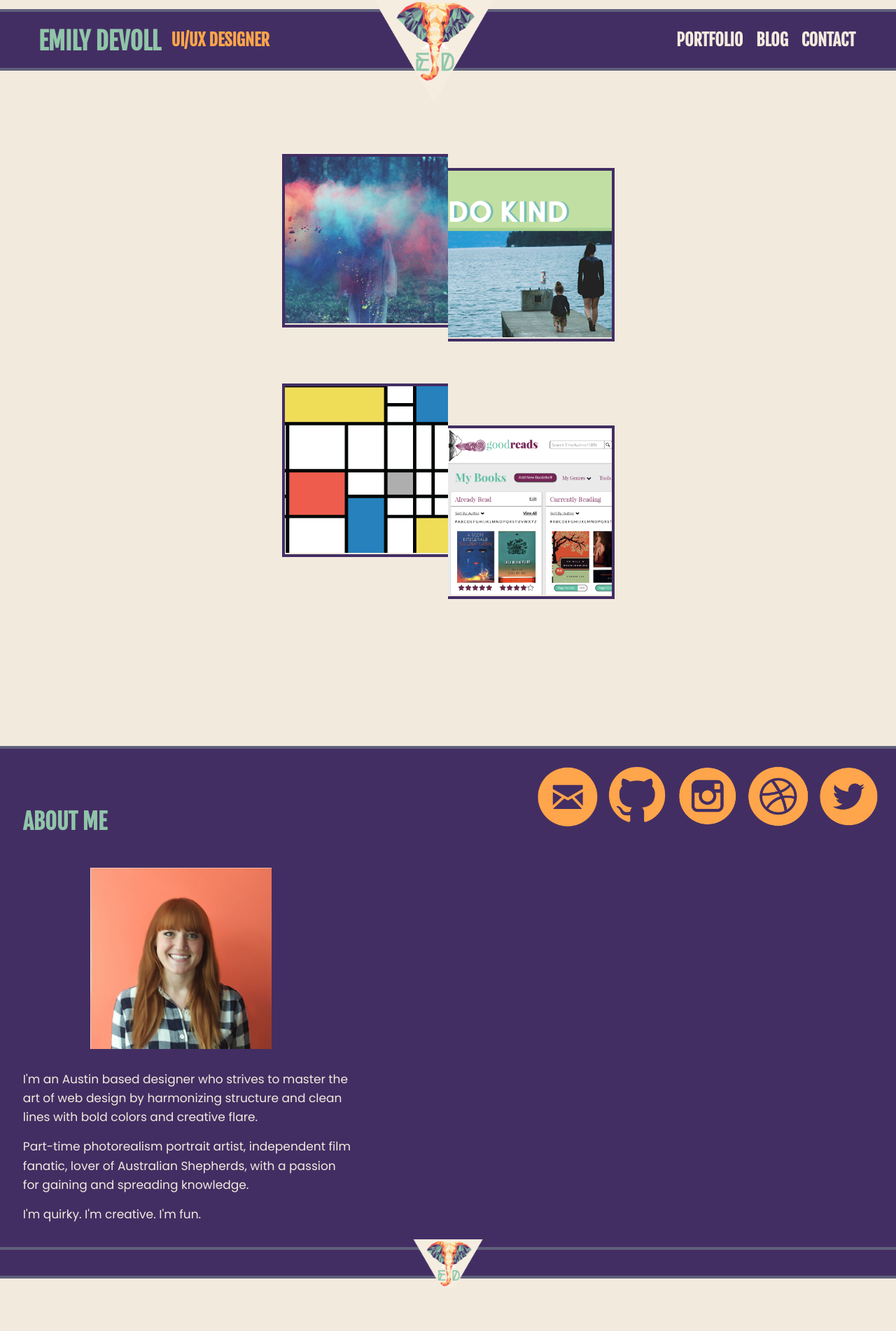
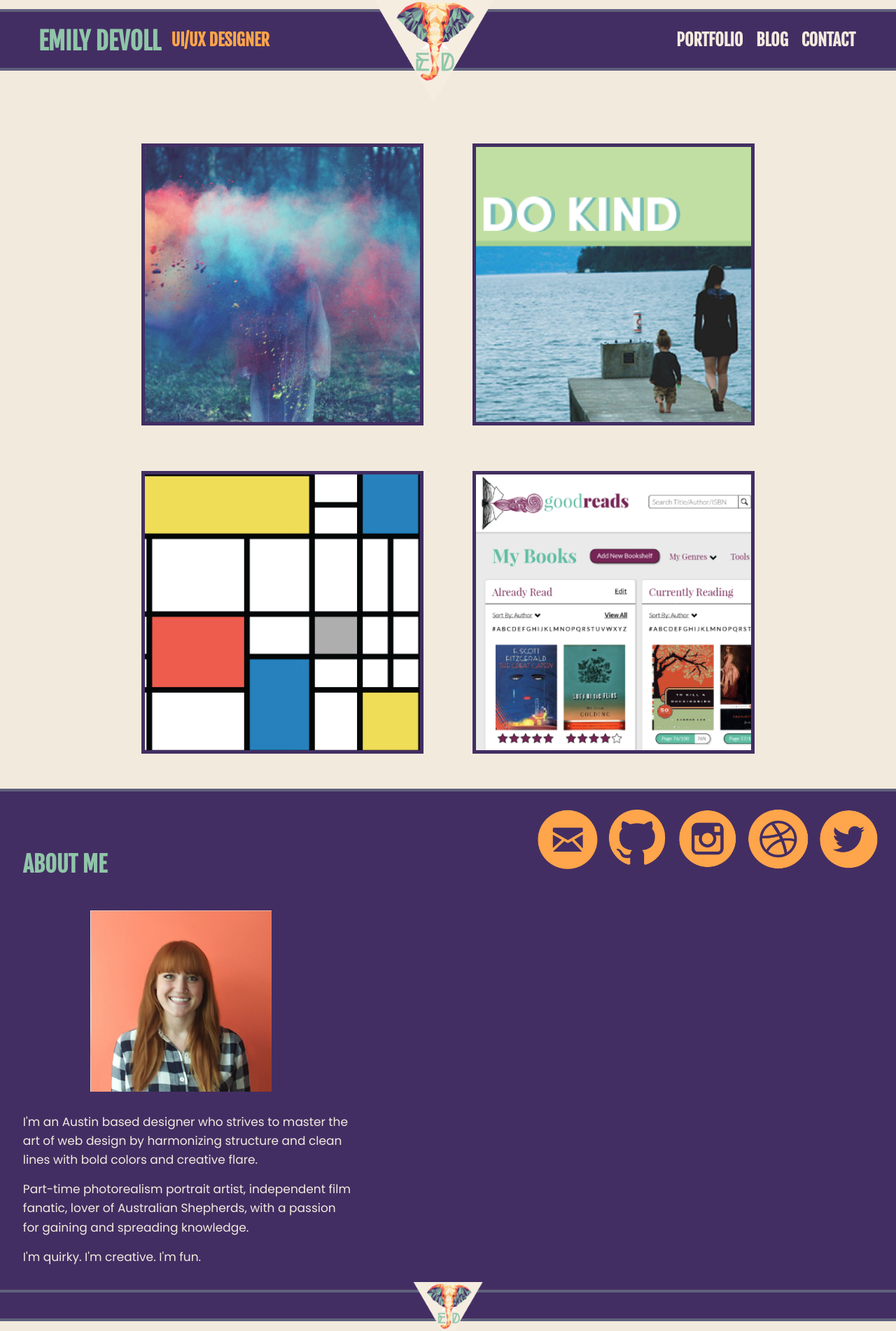
Before and after one commit to staceyatx/staceyatx-github.io, a Jekyll site: the page built from index.html, in a window 1280 px wide. Shown: the whole page at 70% size. Built offline with Jekyll 4.4.1, drawn with Linux system fonts in a browser that asks for light colours; nearby versions of some CDN libraries; before the commit the page ends 1841 px from its top, so only the background shows below that.

Commit message:
Most of home page mediun screen done

```diff
--- a/css/main.scss
+++ b/css/main.scss
@@ -118,7 +118,7 @@ header {
 	max-width: 515px;
 	padding: 10px 1%;
 	margin: 0 auto;
-	width: 98%;
+	width: 100%;
 	box-sizing: border-box;
 	overflow: hidden;
 
@@ -148,23 +148,17 @@ header {
 	}
 
 	.backyard-art, .kindness-project, .css-zen-garden, .goodreads {
-
-		.container {
 		border-bottom: 2px solid $orange;
 		box-sizing: border-box;
 		overflow: hidden;
 		padding: 60px 0 60px 0;
 
 		.image-wrapper {
+			border: 3px solid $purple;
 			width: 50%;
 		}
-		}
 
-		.container a:hover {
-
-			h1, h2 {
-				box-shadow: inset 0 -3px 0 $orange;
-			}
+		a:hover {
 
 			.image-wrapper {
 				border: 3px solid $orange;
@@ -173,13 +167,10 @@ header {
 	}
 
 	.backyard-art {
-
-		.container {
 		padding-top: 40px;
-		}
 
 		.image-wrapper {
-			border: 3px solid $purple;
+			// border: 3px solid $purple;
 			float: left;
 			margin-right: 2%;
 
@@ -201,7 +192,7 @@ header {
 		}
 
 		.image-wrapper {
-			border: 3px solid $purple;
+			// border: 3px solid $purple;
 			float: right;
 			margin-left: 2%;
 
@@ -218,7 +209,7 @@ header {
 		clear: right;
 
 		.image-wrapper {
-			border: 3px solid $purple;
+			// border: 3px solid $purple;
 			float: left;
 			margin-right: 2%;
 
@@ -233,17 +224,14 @@ header {
 
 	.goodreads {
 		clear: left;
-
-		.container {
 		border-bottom: none;
-		}
 
 		h1, h2 {
 			text-align: right;
 		}
 
 		.image-wrapper {
-			border: 3px solid $purple;
+			// border: 3px solid $purple;
 			float: right;
 			margin-left: 2%;
 
@@ -308,6 +296,9 @@ header {
 
 	.contact {
 		padding-bottom: 100px;
+		max-width: 430px;
+		margin: 0 auto;
+
 
 		.email, .github, .instagram, .dribbble, .twitter {
 			float: left;
@@ -406,69 +397,142 @@ footer {
 	}
 
 	.work {
-		padding: 150px 20px;
+		// padding-top: 150px;
+		// padding: 0px 20px;
 		margin: 0 auto;
 		width: 100%;
 		box-sizing: border-box;
+		max-width: 1000px;
 
 		.backyard-art, .kindness-project, .css-zen-garden, .goodreads {
-			@include medium-screen;
+			border-bottom: none;
+			padding: 25px 0 20px 0;
+			width: 50%;
+			margin: 0 auto;
+
+			.image-wrapper {
+				width: 95%;
+				border: 5px solid $purple;
+				margin-bottom: 20px;
 			}
 
-		.backyard-art, .css-zen-garden {
-			clear: none;
-
-			.container a:hover .image-wrapper {
-				border: 4px solid $purple;
-			}
-
-			.container {
-				float: left;
-				padding-bottom: 20px;
+			a:hover {
 
 				.image-wrapper {
-					float: left;
-				}
-
-				h1, h2 {
-					margin: 0 auto;
-					width: 100%;
-					text-align: center;
-					clear: both;
-					float: left;
-					padding-right: 0;
+					border: 5px solid $orange;
 				}
 			}
 		}
 
-		.kindness-project, .goodreads {
+		.backyard-art {
+			padding-right: 2.5%;
+			float: left;
+			padding-left: 5%;
+			padding: right;
+
+
+			h1, h2 {
+				clear: left;
+			}
+
+			.image-wrapper {
+
+			}
+
+		}
+
+		.kindness-project {
+			padding-right: 5%;
+			clear: none;
+			float: left;
+			padding-left: 2.5%;
+
+			h1, h2 {
+				clear: right;
+				text-align: left;
+			}
+
+		}
+
+		.css-zen-garden {
+			padding-right: 2.5%;
+			padding-left: 5%;
+			clear: left;
+			float: left;
+			h1, h2 {
+				clear: left;
+			}
+
+		}
+
+		.goodreads {
+			padding-left: 2.5%;
+			padding-right: 5%;
+			float: left;
 			clear: none;
 
-			.container a:hover .image-wrapper {
-				border: 4px solid $purple;
+			h1, h2 {
+				clear: right;
+				text-align: left;
 			}
 
-			.container {
-				float: right;
-
-				.image-wrapper {
-					float: right;
-				}
 		}
 
-			h1, h2 {
-				margin: 0 auto;
-				width: 100%;
-				text-align: center;
-				clear: both;
-				float: right;
-			}
-		}
+	// 	.backyard-art, .css-zen-garden {
+	// 		clear: none;
 
-		.high-trek .container {
+	// 		.container a:hover .image-wrapper {
+	// 			border: 4px solid $purple;
+	// 		}
 
-			padding-bottom: 80px;
-		}
+	// 		.container {
+	// 			float: left;
+	// 			padding-bottom: 20px;
+
+	// 			.image-wrapper {
+	// 				float: left;
+	// 			}
+
+	// 			h1, h2 {
+	// 				margin: 0 auto;
+	// 				width: 100%;
+	// 				text-align: center;
+	// 				clear: both;
+	// 				float: left;
+	// 				padding-right: 0;
+	// 			}
+	// 		}
+	// 	}
+
+	// 	.kindness-project, .goodreads {
+	// 		clear: none;
+
+	// 		.container a:hover .image-wrapper {
+	// 			border: 4px solid $purple;
+	// 		}
+
+	// 		.container {
+	// 			float: right;
+
+	// 			.image-wrapper {
+	// 				float: right;
+	// 			}
+	// 		}
+
+	// 		h1, h2 {
+	// 			margin: 0 auto;
+	// 			width: 100%;
+	// 			text-align: center;
+	// 			clear: both;
+	// 			float: right;
+	// 		}
+	// 	}
+
+	// 	.high-trek .container {
+
+	// 		padding-bottom: 80px;
+	// 	}
+	// }
 }
 	.info {
 		margin-top: 40px;
--- a/index.html
+++ b/index.html
@@ -7,44 +7,44 @@ title: Portfolio
       <!-- <div class="left"> -->
      <!--  <article class="kindness-project"> -->
     <article class="backyard-art">
-      <div class="container"><a href="{{ site.baseurl }}/projects/backyard-art/">
+      <a href="{{ site.baseurl }}/projects/backyard-art/">
         <div class="image-wrapper">
           <div class="image"></div>
           <!-- <img src="images/saps1.png"> -->
         </div>
         <h1>Backyard Art</h1>
         <h2>Responsive, Web Design</h2>
-      </a></div>
+      </a>
     </article>
      <article class="kindness-project">
-        <div class="container"><a href="{{ site.baseurl }}/projects/kindness/">
+        <a href="{{ site.baseurl }}/projects/kindness/">
           <div class="image-wrapper">
             <div class="image"></div>
             <!-- <img src="images/kindness_project1.png"> -->
           </div>
           <h1>The Kindness Project</h1>
           <h2>Mobile, Web Design</h2>
-        </a></div>
+        </a>
       </article>
       <article class="css-zen-garden">
-        <div class="container"><a href="{{ site.baseurl }}/projects/css-zen-garden/">
+        <a href="{{ site.baseurl }}/projects/css-zen-garden/">
           <div class="image-wrapper">
             <div class="image"></div>
             <!-- <img src="images/css_zen_garden1.png"> -->
           </div>
           <h1>CSS Zen Garden</h1>
           <h2>Responsive, Web Design</h2>
-        </a></div>
+        </a>
       </article>
       <article class="goodreads">
-        <div class="container"><a href="">
+        <a href="">
           <div class="image-wrapper">
             <div class="image"></div>
             <!-- <img src="images/goodreads.png"> -->
           </div>
           <h1>Good Reads</h1>
           <h2>Responsive, Web Design</h2>
-        </a></div>
+        </a>
       </article>
 
     </section>
```
Lines whose indentation alone changed are shown as unchanged.
